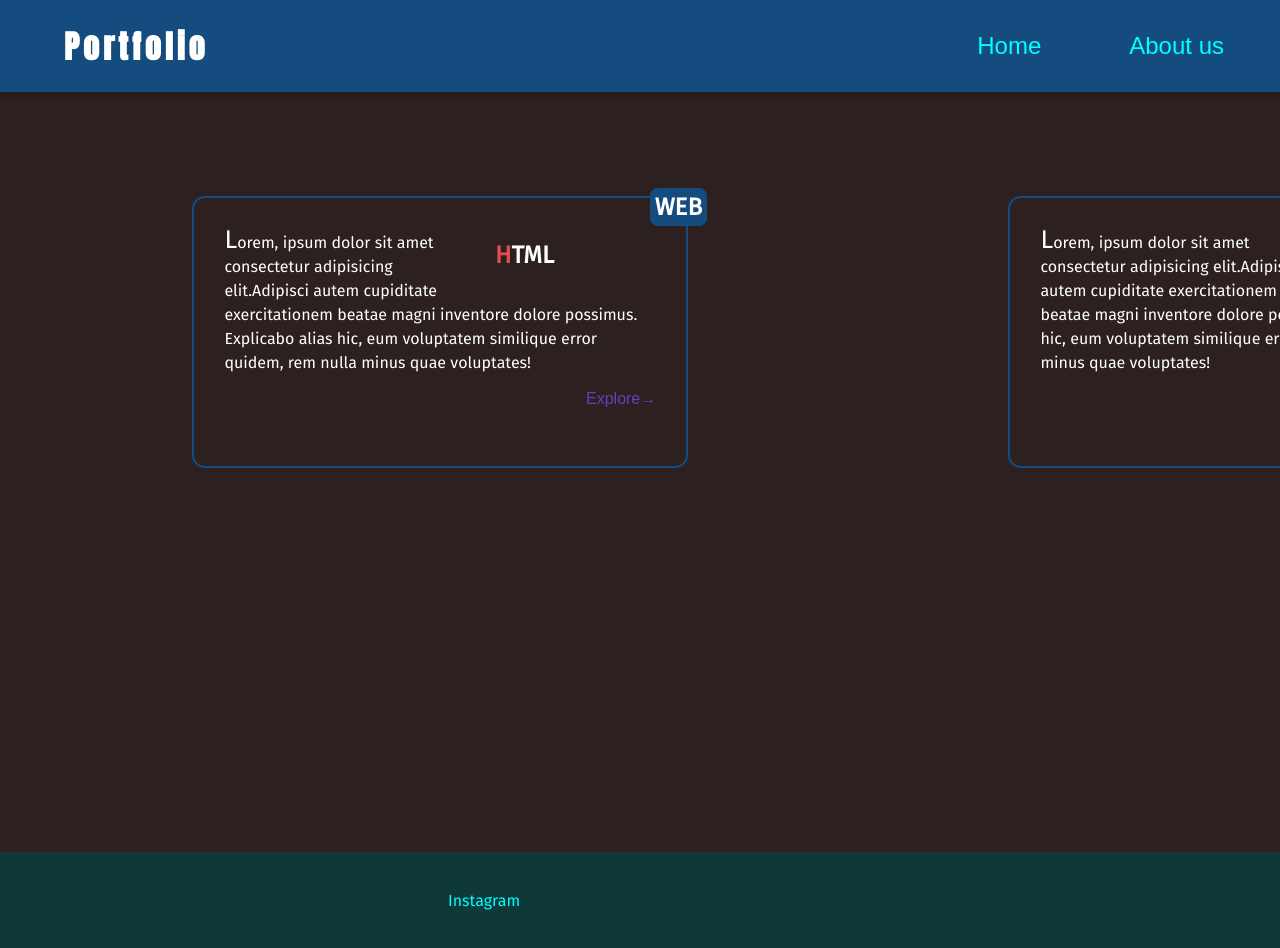
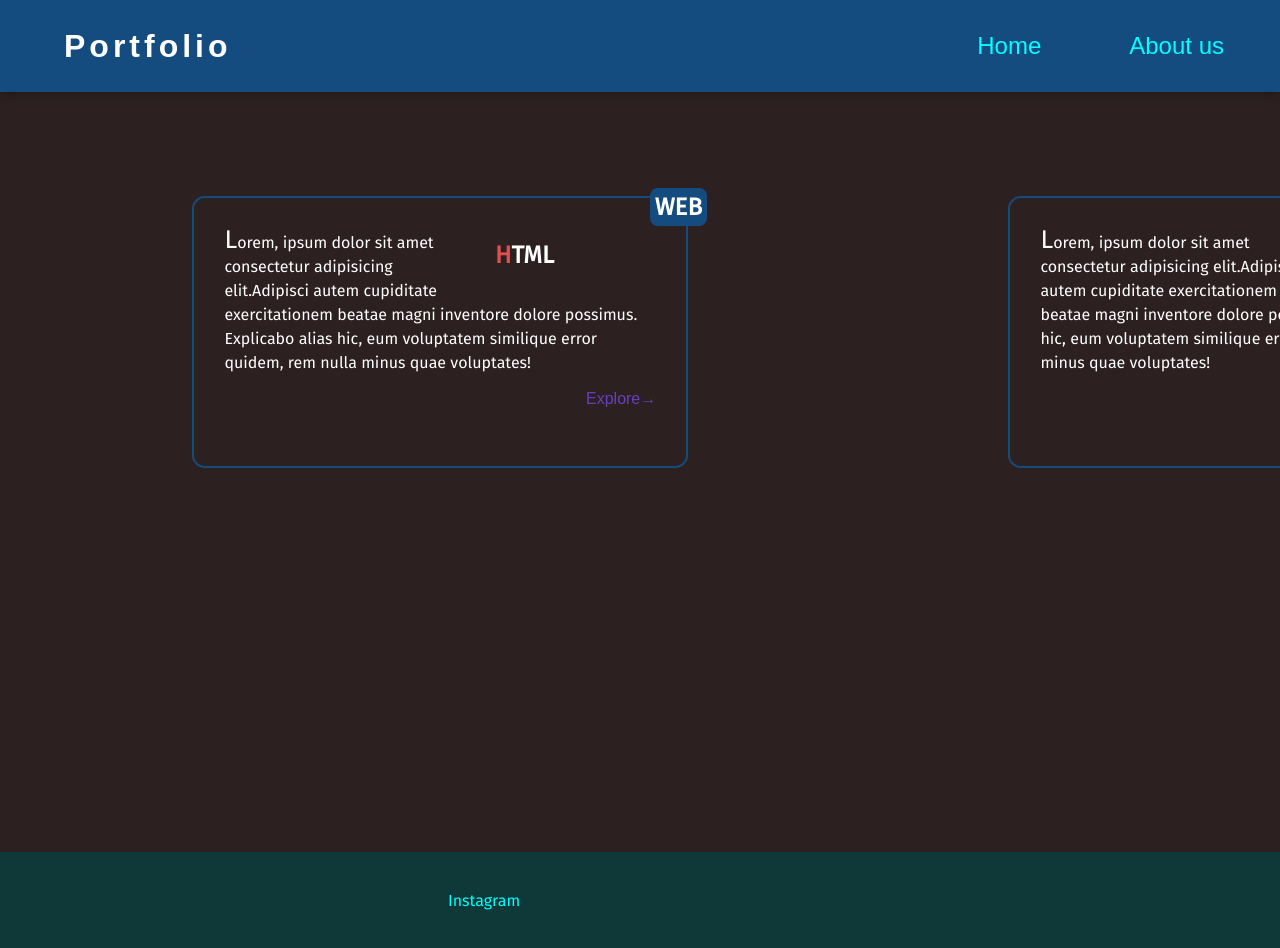
Before and after one commit to Amirhoseinn84/JS-EXS, a plain HTML site: page index6.html in a window 1280 px wide. Shown: the top 948 px of the page. Drawn offline with Linux system fonts and the light colour scheme.

Commit message:
added 28

```diff
--- a/styles6.css
+++ b/styles6.css
@@ -22,7 +22,7 @@ header {
 }
 
 h1 {
-  font-family: 'Anton', sans-serif;
+  /* font-family: 'Anton', sans-serif; */
   letter-spacing: 0.25rem;
   color: rgb(255, 255, 255);
   padding: 0.3rem 3rem;
```
